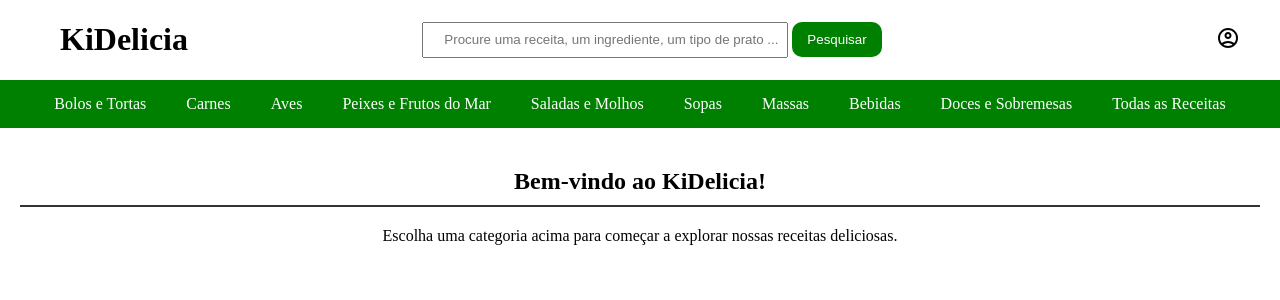
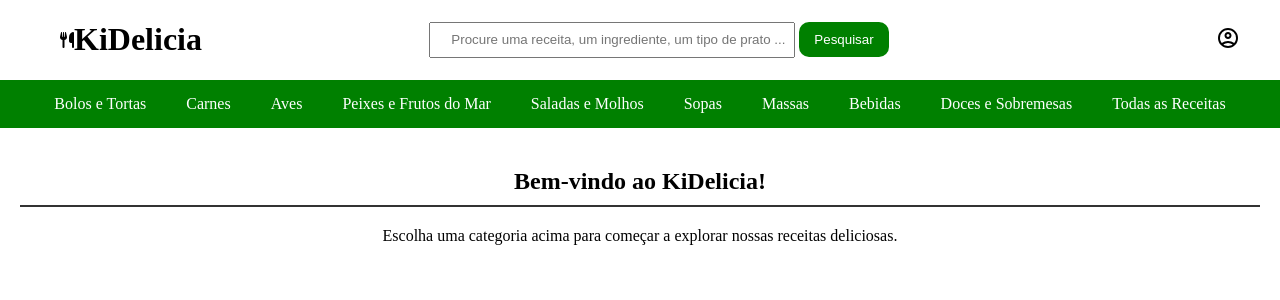
Before and after one commit to dallylademoraes/Site-de-Receitas, a PHP site: page /listagem.php in a window 1280 px wide. Shown: the top 300 px of the page. Run offline with PHP 8.4, Linux system fonts and the light colour scheme; some libraries are stand-ins or nearby versions.

Commit message:
arrumando a logo

```diff
--- a/listagem.php
+++ b/listagem.php
@@ -5,11 +5,13 @@
   <meta name="viewport" content="width=device-width, initial-scale=1.0">
   <title>Listagem de Receitas</title>
   <link rel="stylesheet" href="style.css">
+  <script src="https://kit.fontawesome.com/ed615418ed.js" crossorigin="anonymous"></script>
   </head>
 <body>
   <header>
-    <div>
-      <h1 style="margin-left: 60px;"><a style="text-decoration: none; color: inherit" href="listagem.php">KiDelicia</a></h1>
+    <div class="header-container" >
+      <i class="fa-solid fa-utensils"></i>
+      <h1>KiDelicia</a></h1>
     </div>
     <div class="search-bar">
       <input type="text" placeholder="Procure uma receita, um ingrediente, um tipo de prato ...">
--- a/style.css
+++ b/style.css
@@ -66,3 +66,8 @@ h2 {
 .welcome {
   text-align: center;
 }
+.header-container{
+  display: flex;
+  align-items: center;
+  margin-left: 60px;
+}
```
